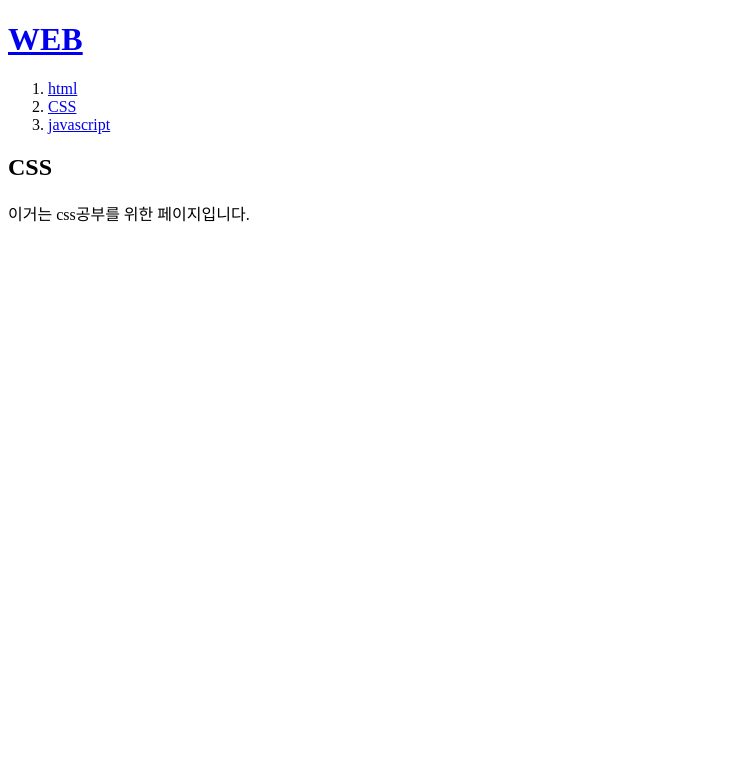
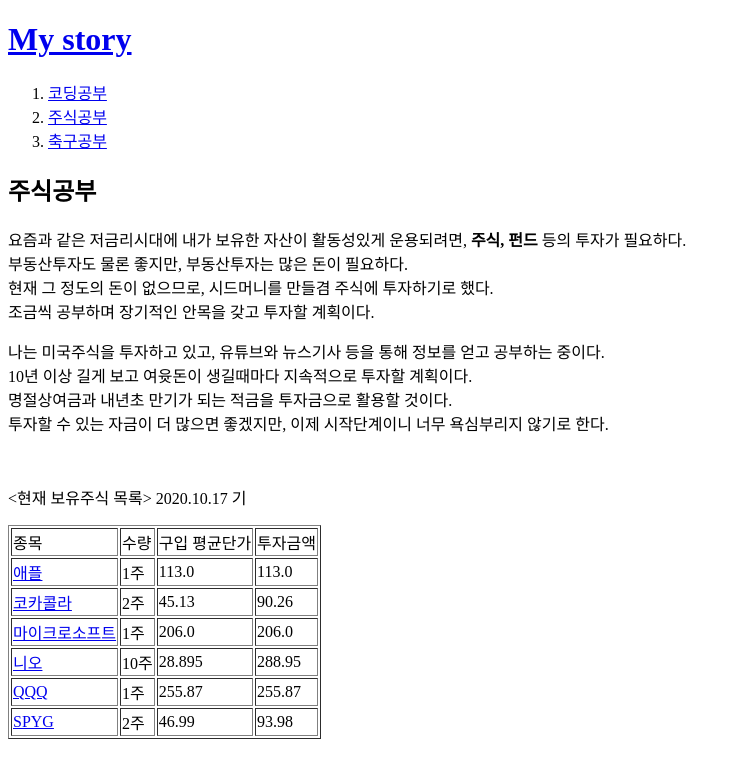
Before and after one commit to Kimhj21/My-story, a plain HTML site: page 2.html in a window 1280 px wide. Shown: the whole page, without its empty margins (0-735 px from the left). Drawn offline with Linux system fonts and the light colour scheme.

Commit message:
Add files via upload

```diff
--- a/2.html
+++ b/2.html
@@ -1,19 +1,69 @@
 <!doctype html>
 <html>
   <head>
-    <title>WEB1-CSS</title>
+    <title>주식공부</title>
     <meta charset="utf-8">
   </head>
   <body>
-    <h1><a href="index.html">WEB</a></h1>
+    <h1><a href="index.html">My story</a></h1>
     <ol>
-      <li><a href="1.html">html</a></li>
-      <li><a href="2.html">CSS</a></li>
-      <li><a href="3.html">javascript</a></li>
+      <li><a href="1.html">코딩공부</a></li>
+      <li><a href="2.html">주식공부</a></li>
+      <li><a href="3.html">축구공부</a></li>
     </ol>
-    <h2>CSS</h2>
-    <p>
-      이거는 css공부를 위한 페이지입니다.
-    </p>
+    <h2>주식공부</h2>
+    <p>요즘과 같은 저금리시대에 내가 보유한 자산이 활동성있게 운용되려면, <strong>주식, 펀드</strong> 등의 투자가 필요하다.<br>
+    부동산투자도 물론 좋지만, 부동산투자는 많은 돈이 필요하다.<br>
+    현재 그 정도의 돈이 없으므로, 시드머니를 만들겸 주식에 투자하기로 했다.<br>
+    조금씩 공부하며 장기적인 안목을 갖고 투자할 계획이다.<br></p>
+    <p>나는 미국주식을 투자하고 있고, 유튜브와 뉴스기사 등을 통해 정보를 얻고 공부하는 중이다.<br>
+    10년 이상 길게 보고 여윳돈이 생길때마다 지속적으로 투자할 계획이다.<br>
+    명절상여금과 내년초 만기가 되는 적금을 투자금으로 활용할 것이다.<br>
+    투자할 수 있는 자금이 더 많으면 좋겠지만, 이제 시작단계이니 너무 욕심부리지 않기로 한다.<br></p>
+    <p style="margin-top:50px;"><현재 보유주식 목록> 2020.10.17 기</p>
+    <table border="1">
+      <tr>
+        <td>종목</td>
+        <td>수량</td>
+        <td>구입 평균단가</td>
+        <td>투자금액</td>
+      </tr>
+      <tr>
+        <td><a href="https://m.stock.naver.com/worldstock/index.html#/stock/AAPL.O/total" target="_blank" title="애플주가">애플</a></td>
+        <td>1주</td>
+        <td>113.0</td>
+        <td>113.0</td>
+      </tr>
+      <tr>
+        <td><a href="https://m.stock.naver.com/worldstock/index.html#/stock/KO/total" target="_blank" title="코카콜라주가">코카콜라</a></td>
+        <td>2주</td>
+        <td>45.13</td>
+        <td>90.26</td>
+      </tr>
+      <tr>
+        <td><a href="https://m.stock.naver.com/worldstock/index.html#/stock/MSFT.O/total" target="_blank" title="마이크로소프트주가">마이크로소프트</a></td>
+        <td>1주</td>
+        <td>206.0</td>
+        <td>206.0</td>
+      </tr>
+      <tr>
+        <td><a href="https://m.stock.naver.com/worldstock/index.html#/stock/NIO/total" target="_blank" title="니오주가">니오</a></td>
+        <td>10주</td>
+        <td>28.895</td>
+        <td>288.95</td>
+      </tr>
+      <tr>
+        <td><a href="https://m.stock.naver.com/worldstock/index.html#/etf/QQQ.O" target="_blank" title="QQQ주가">QQQ</a></td>
+        <td>1주</td>
+        <td>255.87</td>
+        <td>255.87</td>
+      </tr>
+      <tr>
+        <td><a href="https://m.stock.naver.com/worldstock/index.html#/etf/SPYG.K" target="_blank" title="SPYG주가">SPYG</a></td>
+        <td>2주</td>
+        <td>46.99</td>
+        <td>93.98</td>
+      </tr>
+    </table><br><br><br>
   </body>
 </html>
```
Also changed, not shown: 1.html (+23 -12 lines), 3.html (+21 -7 lines), index.html (+7 -7 lines).
